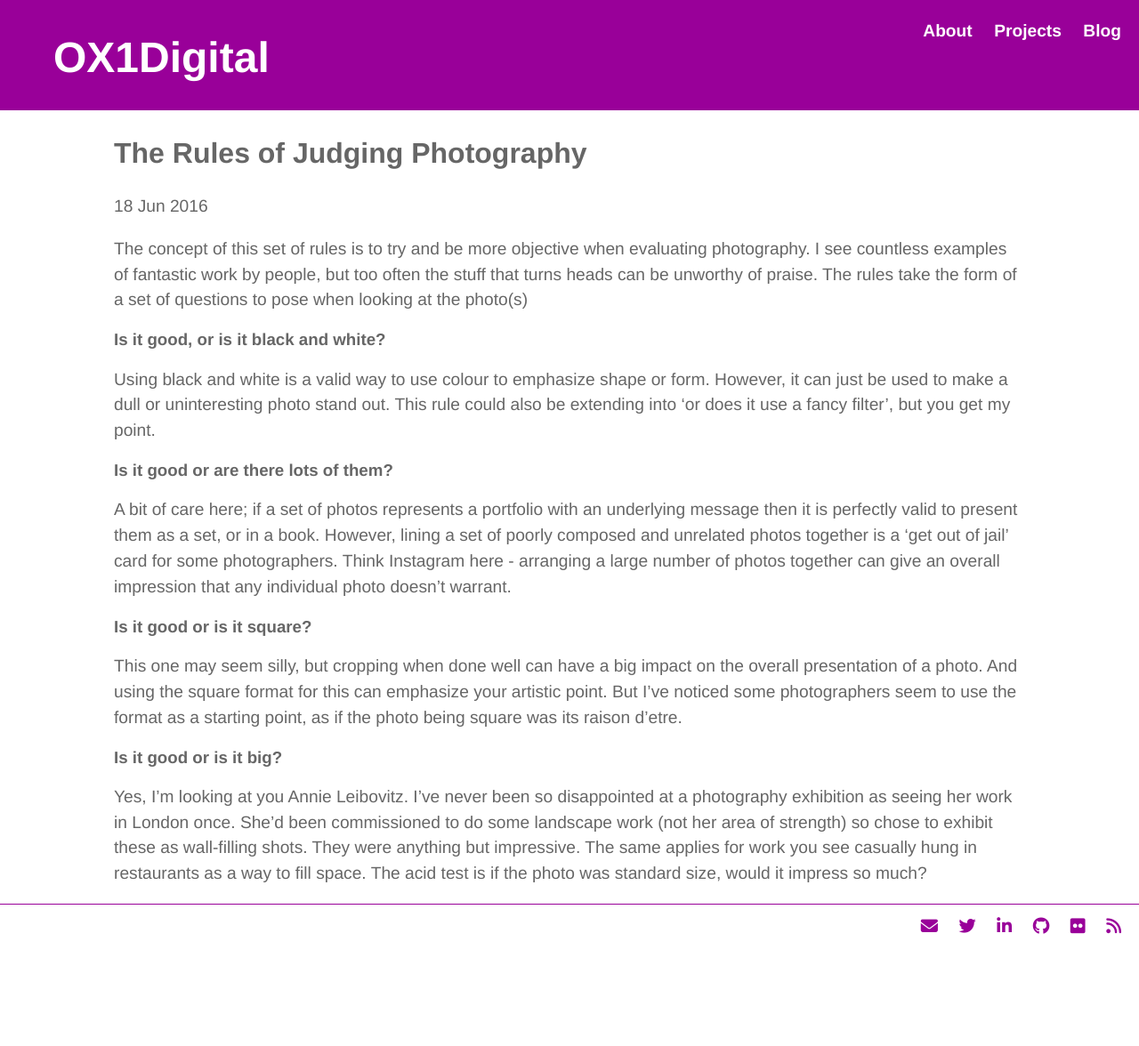
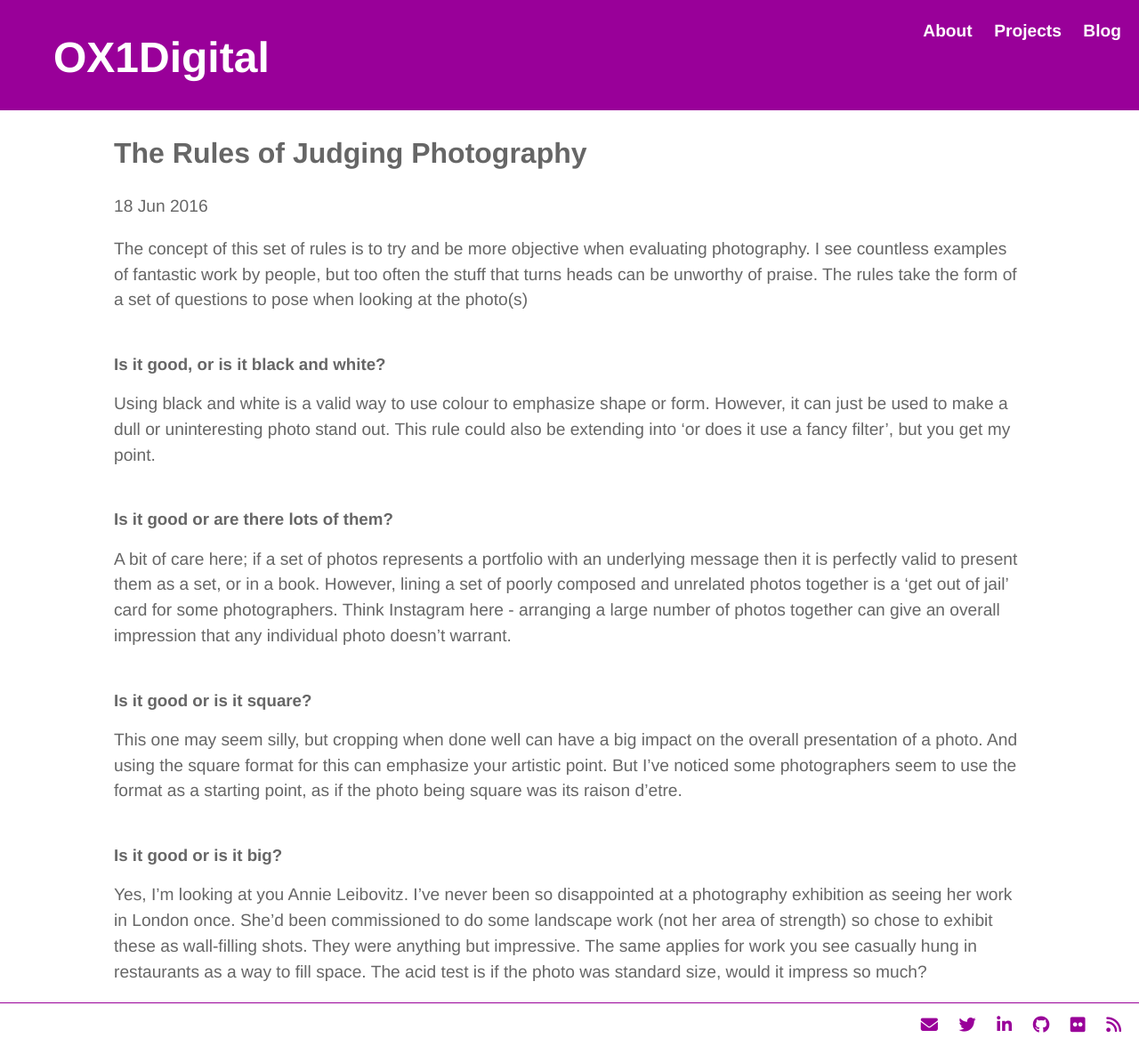
Before and after one commit to electronicdreamplant/electronicdreamplant.github.io, a Jekyll site: the page built from _posts/2016-06-05-the-rules-of-judging-photography.md, in a window 1280 px wide. Shown: the whole page at 89% size. Built offline with Jekyll 4.4.1, drawn with Linux system fonts in a browser that asks for light colours; nearby versions of some CDN libraries; before the commit the page ends 1066 px from its top, so only the background shows below that.

Commit message:
Update main.css

```diff
--- a/css/main.css
+++ b/css/main.css
@@ -16,6 +16,10 @@ body {
 h2  {
     font-size:2em;
     -webkit-margin-before: 0;
+}
+
+h3  {
+  margin-top: 2.5em;
 }
 .container  {
     margin: 0 10%;
```
